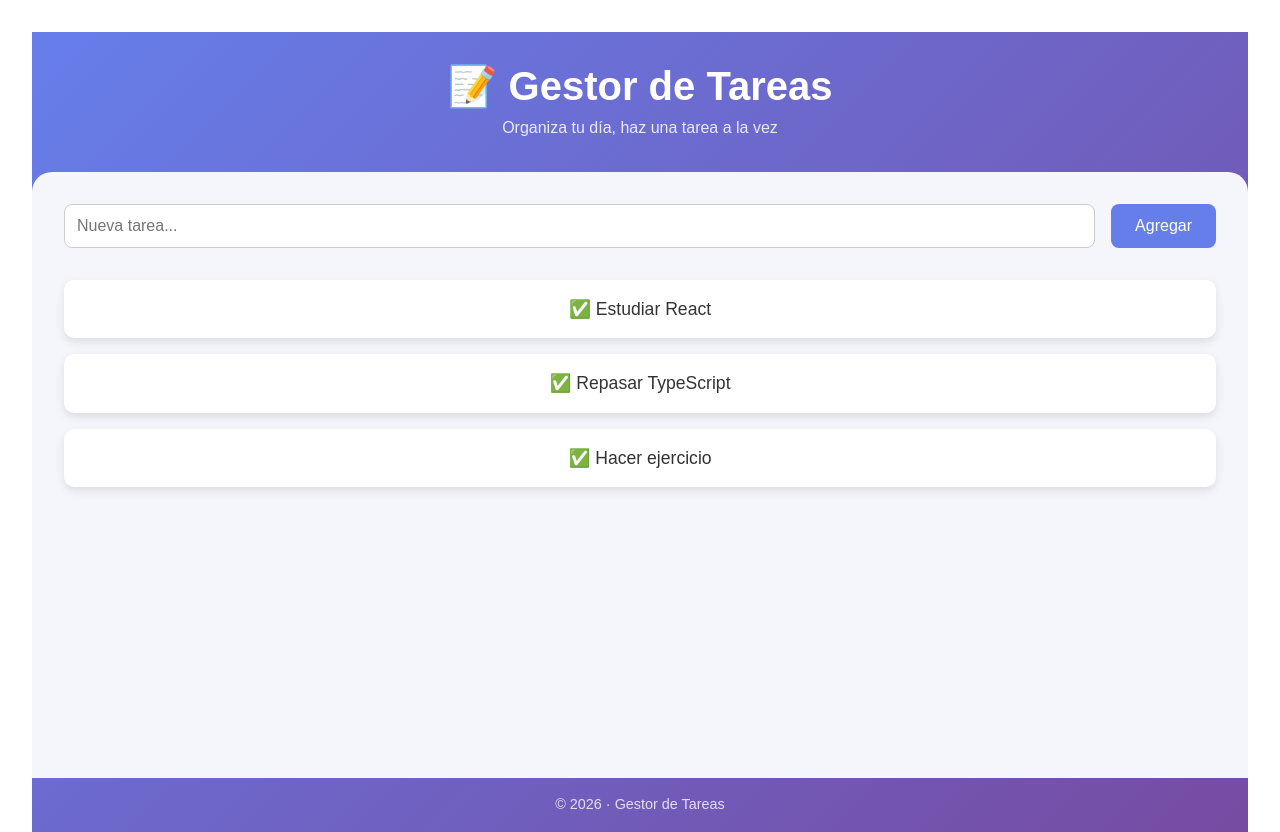
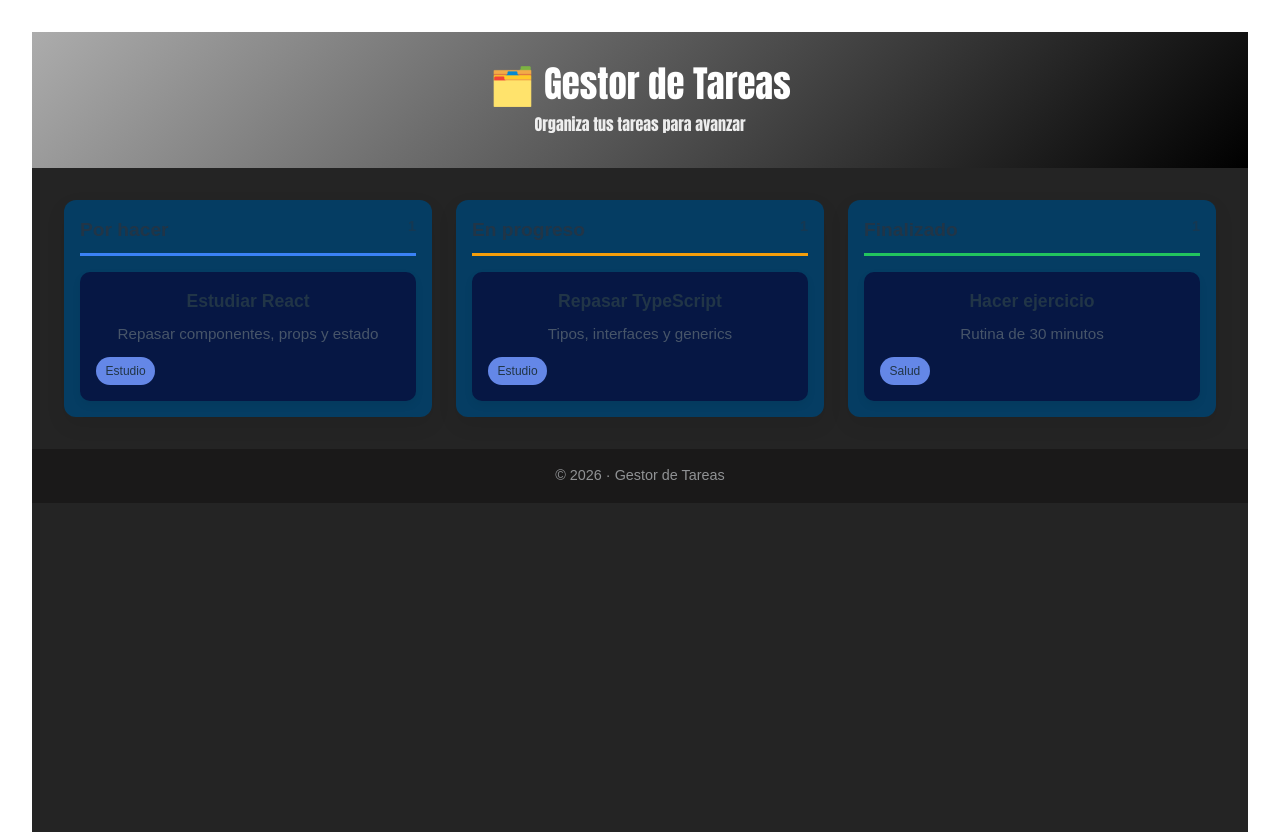
Before and after one commit to juan310619/Gestor_de_tareas, a React (Vite) app in the folder Fronted/: page / in a window 1280 px wide. Built offline with nearby package versions, Linux system fonts and the light colour scheme.

Commit message:
Primer Layout

```diff
--- a/Fronted/src/components/Layout.tsx
+++ b/Fronted/src/components/Layout.tsx
@@ -1,61 +1,127 @@
 import { useState } from "react";
 
+/*
+   TIPOS
+*/
+type Status = "por_hacer" | "en_progreso" | "finalizado";
+
+interface Task {
+  id: number;
+  title: string;
+  description: string;
+  category: string;
+  status: Status;
+  priority?: string;
+}
+
+/*
+   DATA INICIAL
+*/
+const initialTasks: Task[] = [
+  {
+    id: 1,
+    title: "Estudiar React",
+    description: "Repasar componentes, props y estado",
+    category: "Estudio",
+    status: "por_hacer",
+  },
+  {
+    id: 2,
+    title: "Repasar TypeScript",
+    description: "Tipos, interfaces y generics",
+    category: "Estudio",
+    status: "en_progreso",
+  },
+  {
+    id: 3,
+    title: "Hacer ejercicio",
+    description: "Rutina de 30 minutos",
+    category: "Salud",
+    status: "finalizado",
+  },
+];
+
 export default function Layout() {
-  const [tasks, setTasks] = useState<string[]>([
-    "Estudiar React",
-    "Repasar TypeScript",
-    "Hacer ejercicio",
-  ]); /* estado de tipo string y con varias opciones*/
+  const [tasks] = useState<Task[]>(initialTasks);
 
-  const [newTask, setNewTask] = useState("");
-
-  const addTask = () => {
-    if (newTask.trim() === "")
-      return; /*quita los espacios al inicio y al final*/
-    setTasks([
-      ...tasks,
-      newTask,
-    ]); /*Crea un nuevo array con todas las tareas que ya existían y agrégale la nueva tarea al final*/
-    setNewTask("");
-  };
+  const getTasksByStatus = (status: Status) =>
+    tasks.filter((task) => task.status === status);
 
   return (
     <div style={styles.app}>
       {/* HEADER */}
       <header style={styles.header}>
-        <h1 style={styles.title}>📝 Gestor de Tareas</h1>
-        <p style={styles.subtitle}>Organiza tu día, haz una tarea a la vez</p>
+        <h1 style={styles.title}>🗂️ Gestor de Tareas</h1>
+        <p style={styles.subtitle}>Organiza tus tareas para avanzar</p>
       </header>
-      {/* MAIN */}
-      <main style={styles.main}>
-        {/* INPUT */}
-        <div style={styles.inputContainer}>
-          <input
-            type="text"
-            placeholder="Nueva tarea..."
-            value={newTask}
-            onChange={(e) => setNewTask(e.target.value)}
-            style={styles.input}
-          />
-          <button onClick={addTask} style={styles.button}>
-            Agregar
-          </button>
-        </div>
 
-        {/* TASK LIST */}
-        <ul style={styles.taskList}>
-          {tasks.map((task, index) => (
-            <li key={index} style={styles.taskItem}>
-              ✅ {task}
-            </li>
-          ))}
-        </ul>
+      {/* body */}
+      <main style={styles.board}>
+        <Column
+          title="Por hacer"
+          color="#3b82f6"
+          tasks={getTasksByStatus("por_hacer")}
+        />
+
+        <Column
+          title="En progreso"
+          color="#f59e0b"
+          tasks={getTasksByStatus("en_progreso")}
+        />
+
+        <Column
+          title="Finalizado"
+          color="#22c55e"
+          tasks={getTasksByStatus("finalizado")}
+        />
       </main>
 
-      {/* FOOTER */}
       <footer style={styles.footer}>
         <span>© 2026 · Gestor de Tareas</span>
       </footer>
+    </div>
+  );
+}
+
+/* =======================
+   COMPONENTES INTERNOS
+======================= */
+
+function Column({
+  title,
+  tasks,
+  color,
+}: {
+  title: string;
+  tasks: Task[];
+  color: string;
+}) {
+  return (
+    <section style={styles.column}>
+      <h2 style={{ ...styles.columnTitle, borderColor: color }}>
+        {" "}
+        {/*spread operation*/}
+        {title} <span style={styles.count}>{tasks.length}</span>
+      </h2>
+
+      <div style={styles.taskList}>
+        {tasks.map((task) => (
+          <TaskCard key={task.id} task={task} />
+        ))}
+      </div>
+    </section>
+  );
+}
+
+function TaskCard({ task }: { task: Task }) {
+  return (
+    <div style={styles.card}>
+      <h3 style={styles.cardTitle}>{task.title}</h3>
+      <p style={styles.cardDescription}>{task.description}</p>
+
+      <div style={styles.cardFooter}>
+        <span style={styles.category}>{task.category}</span>
+      </div>
     </div>
   );
 }
@@ -67,80 +133,100 @@ export default function Layout() {
 const styles: { [key: string]: React.CSSProperties } = {
   app: {
     minHeight: "100vh",
-    display: "flex",
-    flexDirection: "column",
-    background: "linear-gradient(135deg, #667eea, #764ba2)",
-    color: "#fff",
+    backgroundColor: "#242424ff",
     fontFamily: "Arial, sans-serif",
   },
 
   header: {
     padding: "2rem",
+    background: "linear-gradient(135deg, #acacacff, #000000ff)",
+    color: "#fff",
     textAlign: "center",
+    fontFamily: "Impact",
   },
 
   title: {
     margin: 0,
-    fontSize: "2.5rem",
+    fontSize: "2.3rem",
   },
 
   subtitle: {
     marginTop: "0.5rem",
-    opacity: 0.85,
+    opacity: 0.9,
   },
 
-  main: {
-    flex: 1,
-    backgroundColor: "#f4f6fb",
-    color: "#333",
-    borderTopLeftRadius: "20px",
-    borderTopRightRadius: "20px",
+  board: {
+    display: "grid",
+    gridTemplateColumns: "repeat(auto-fit, minmax(280px, 1fr))",
+    gap: "1.5rem",
     padding: "2rem",
   },
 
-  inputContainer: {
+  column: {
+    backgroundColor: "#053d63ff",
+    borderRadius: "12px",
+    padding: "1rem",
+    boxShadow: "0 8px 20px rgba(0,0,0,0.08)",
     display: "flex",
-    gap: "1rem",
-    marginBottom: "2rem",
+    flexDirection: "column",
   },
 
-  input: {
-    flex: 1,
-    padding: "0.75rem",
-    fontSize: "1rem",
-    borderRadius: "8px",
-    border: "1px solid #ccc",
+  columnTitle: {
+    fontSize: "1.2rem",
+    marginBottom: "1rem",
+    paddingBottom: "0.5rem",
+    borderBottom: "3px solid",
+    display: "flex",
+    justifyContent: "space-between",
   },
 
-  button: {
-    padding: "0.75rem 1.5rem",
-    fontSize: "1rem",
-    borderRadius: "8px",
-    border: "none",
-    cursor: "pointer",
-    backgroundColor: "#667eea",
-    color: "#fff",
+  count: {
+    opacity: 0.6,
+    fontSize: "0.9rem",
   },
 
   taskList: {
-    listStyle: "none",
-    padding: 0,
-    margin: 0,
+    display: "flex",
+    flexDirection: "column",
+    gap: "1rem",
   },
 
-  taskItem: {
-    backgroundColor: "#fff",
+  card: {
+    backgroundColor: "#061744ff",
+    borderRadius: "10px",
     padding: "1rem",
-    borderRadius: "10px",
-    marginBottom: "1rem",
-    boxShadow: "0 4px 10px rgba(0,0,0,0.1)",
-    fontSize: "1.1rem",
+    boxShadow: "0 4px 10px rgba(0,0,0,0.06)",
   },
 
+  cardTitle: {
+    margin: 0,
+    fontSize: "1.1rem",
+    marginBottom: "0.5rem",
+  },
+
+  cardDescription: {
+    margin: 0,
+    fontSize: "0.95rem",
+    color: "#475569",
+    marginBottom: "0.75rem",
+  },
+
+  cardFooter: {
+    display: "flex",
+    justifyContent: "space-between",
+  },
+
+  category: {
+    fontSize: "0.75rem",
+    padding: "0.3rem 0.6rem",
+    backgroundColor: "#6487e7ff",
+    borderRadius: "999px",
+  },
   footer: {
     textAlign: "center",
     padding: "1rem",
     fontSize: "0.9rem",
-    opacity: 0.8,
+    backgroundColor: "#1a1919ff",
+    color: "#909294ff",
   },
 };
```
